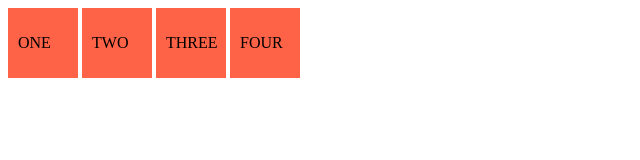
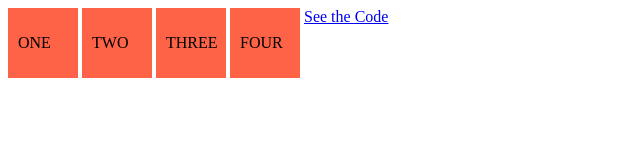
Before and after one commit to CatalyticWeb/boxExample, a plain HTML site: page index.html in a window 1280 px wide. Shown: the whole page, without its empty margins (0-640 px from the left). Drawn offline with Linux system fonts and the light colour scheme.

Commit message:
Update index.html

```diff
--- a/index.html
+++ b/index.html
@@ -7,6 +7,7 @@
 
 </head>
 <body>
+  <a href="https://catalyticweb.github.io/boxExample/">See the Code</a>
 <!-- partial:index.partial.html -->
 <!DOCTYPE html>
 <html>
```
